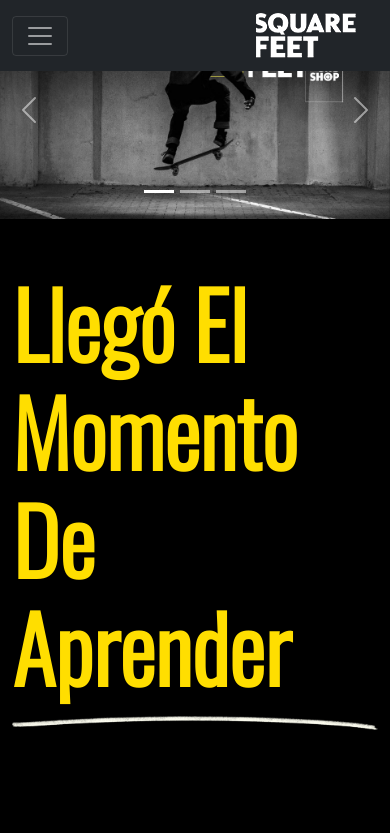
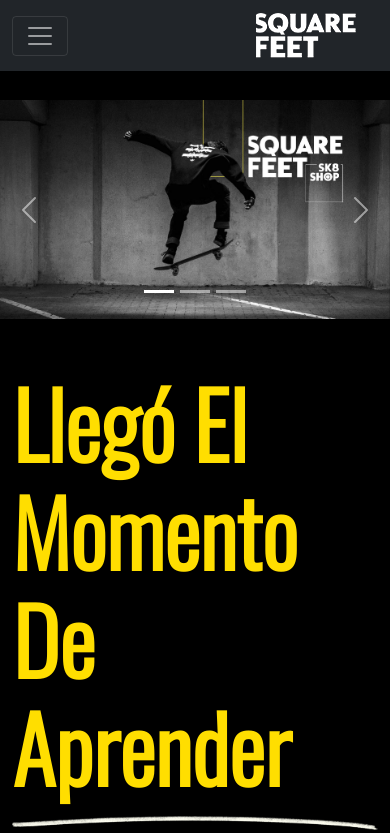
Before and after one commit to gmantilg/SquareFeet, a website: page index.html in a window 390 px wide. Shown: the top 833 px of the page. Drawn offline with nearby package versions, Linux system fonts and the light colour scheme.

Commit message:
Correcion de errores en slaider responsive
Correccion de errores slide responsive

```diff
--- a/index.html
+++ b/index.html
@@ -18,9 +18,11 @@
     </style>
 </head>
 <body class="bodystyles">
+
 <!--Menu principal-->
+
 <header>
-
+  <div class="container">
   <nav class="navbar navbar-expand-lg navbar-dark bg-dark fixed-top">
     <div class="container-fluid">
       <button class="navbar-toggler" type="button" data-bs-toggle="collapse" data-bs-target="#navbarTogglerDemo03" aria-controls="navbarTogglerDemo03" aria-expanded="false" aria-label="Toggle navigation">
@@ -51,7 +53,7 @@
       </div>
     </div>
   </nav>
-
+  </div>
 
 </header>
 
```
Also changed, not shown: seccion2.html (+2 -1 lines), seccion3.html (+2 -1 lines), seccion4.html (+2 -1 lines), seccion5.html (+4 -2 lines).
